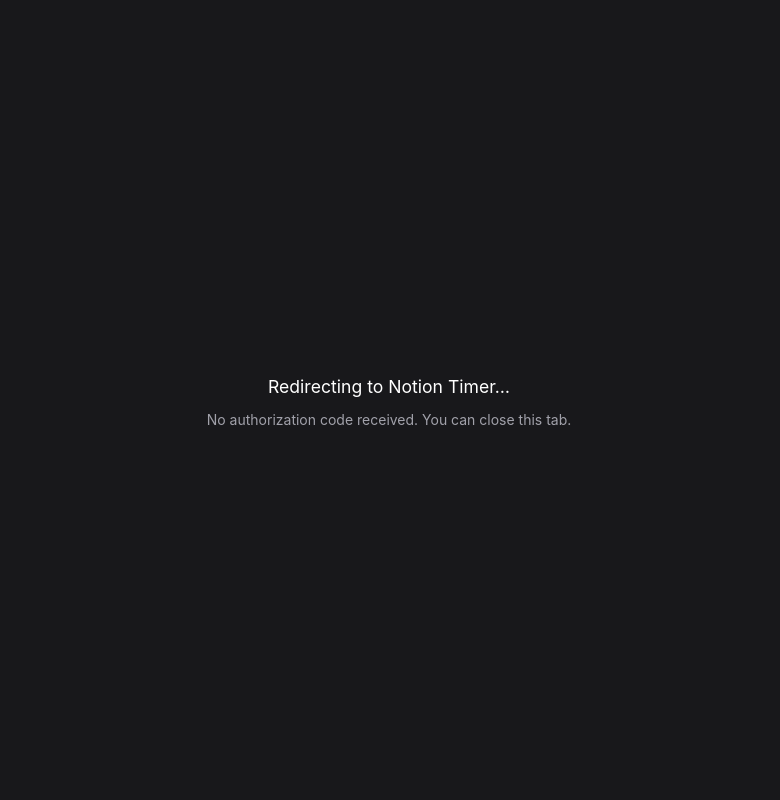
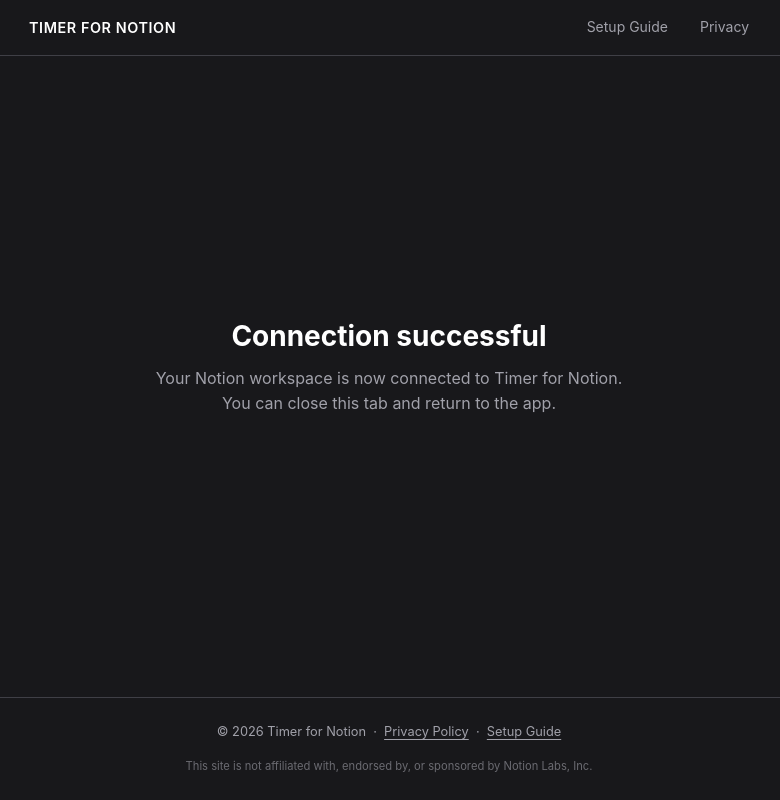
Before and after one commit to ulumills/notion-timer-site, a plain HTML site: page connect/index.html in a window 1280 px wide. Shown: the whole page, without its empty margins (251-1031 px from the left). Drawn offline with Linux system fonts and the light colour scheme.

Commit message:
updates for notion brand compliance

```diff
--- a/connect/index.html
+++ b/connect/index.html
@@ -3,31 +3,30 @@
 <head>
   <meta charset="UTF-8" />
   <meta name="viewport" content="width=device-width, initial-scale=1.0" />
-  <title>Connecting to Notion Timer…</title>
-  <script>
-    var params = new URLSearchParams(window.location.search);
-    var code  = params.get("code");
-    var error = params.get("error");
-    if (code) {
-      window.location.href =
-        "notion-timer://oauth/callback?code=" + encodeURIComponent(code);
-    }
-    // If no code, the message below is shown as-is.
-  </script>
+  <title>Connected — Timer for Notion</title>
+  <link rel="stylesheet" href="../style.css" />
 </head>
-<body style="font-family:-apple-system,BlinkMacSystemFont,'Segoe UI',sans-serif;background:#18181b;color:#a1a1aa;display:flex;align-items:center;justify-content:center;min-height:100vh;margin:0;text-align:center">
+<body>
+
+<header>
+  <nav>
+    <a class="logo" href="/">Timer for Notion</a>
+    <a href="/setup.html">Setup Guide</a>
+    <a href="/privacy.html">Privacy</a>
+  </nav>
+</header>
+
+<main style="display:flex;align-items:center;justify-content:center;text-align:center">
   <div>
-    <p style="font-size:1.1rem;color:#fff;margin-bottom:.5rem">Redirecting to Notion Timer…</p>
-    <p id="err" style="font-size:.875rem">
-      <!-- shown only if no code param -->
-    </p>
-    <script>
-      if (!code) {
-        document.getElementById("err").textContent =
-          error ? "Authorization failed: " + error + ". You can close this tab." :
-                  "No authorization code received. You can close this tab.";
-      }
-    </script>
+    <h1 style="font-size:1.75rem">Connection successful</h1>
+    <p style="margin-top:.75rem">Your Notion workspace is now connected to Timer for Notion.<br>You can close this tab and return to the app.</p>
   </div>
+</main>
+
+<footer>
+  <p>&copy; 2026 Timer for Notion &nbsp;·&nbsp; <a href="/privacy.html">Privacy Policy</a> &nbsp;·&nbsp; <a href="/setup.html">Setup Guide</a></p>
+  <p class="disclaimer">This site is not affiliated with, endorsed by, or sponsored by Notion Labs, Inc.</p>
+</footer>
+
 </body>
 </html>
--- a/style.css
+++ b/style.css
@@ -74,6 +74,7 @@
 }
 
 footer a { color: var(--muted); }
+footer .disclaimer { font-size: .7rem; margin-top: .5rem; opacity: .6; }
 
 /* ── Typography ── */
 
```
Also changed, not shown: index.html (+1 -0 lines), privacy.html (+1 -0 lines), setup.html (+1 -0 lines).
